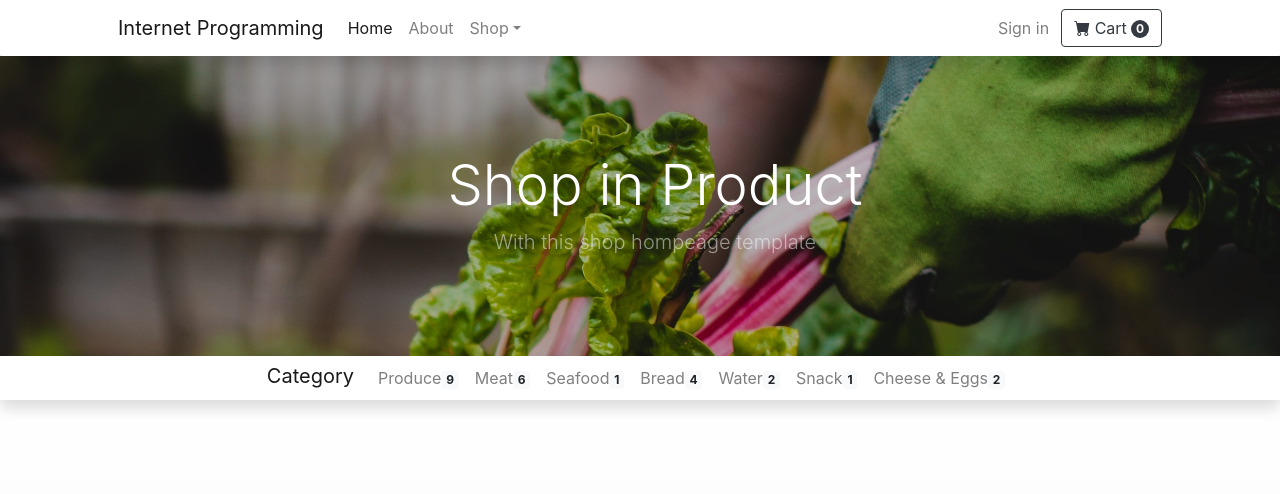
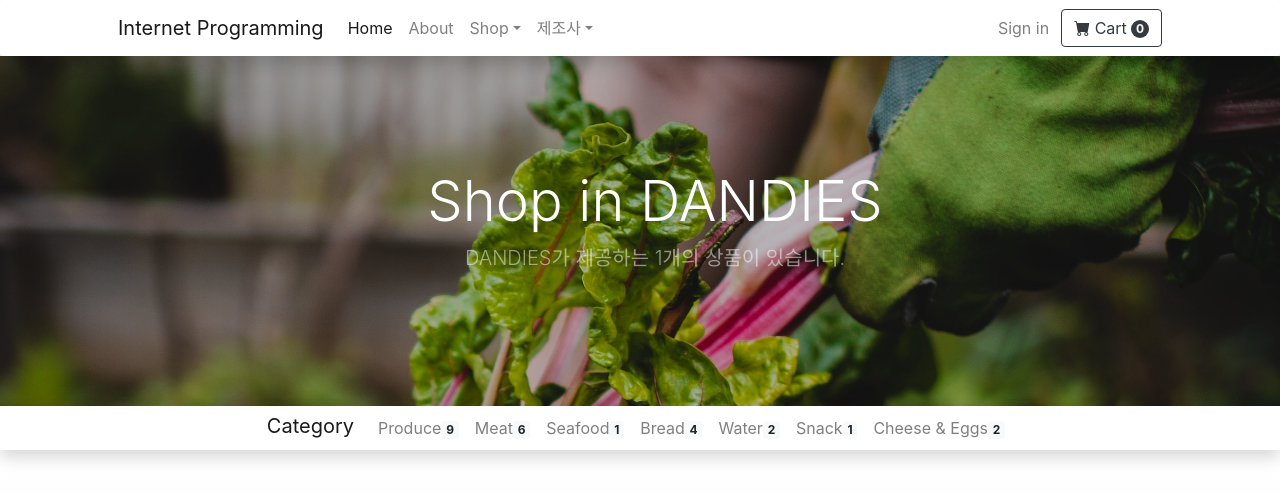
Before and after one commit to eujeenhan3/firstProject, a Django app: a page that uses product/templates/product/base.html in a window 1280 px wide. Shown: the top 494 px of the page. Run offline with Django 4.2, Linux system fonts and the light colour scheme; data comes from the database, SQL or seed files in the repository; both versions use the stored data as it was after the commit; some libraries are stand-ins or nearby versions.

Commit message:
navbar, header, footer, categorybar, company_card, product_list

```diff
--- a/product/admin.py
+++ b/product/admin.py
@@ -14,7 +14,6 @@ class CategoryAdmin(admin.ModelAdmin):
 
 admin.site.register(Category, CategoryAdmin)
 
-
 class TagAdmin(admin.ModelAdmin):
   prepopulated_fields = {'slug': ('name',)}
 
--- a/product/models.py
+++ b/product/models.py
@@ -37,10 +37,11 @@ class Category(models.Model):
 
 class Company(models.Model):
   name = models.CharField(max_length=50, unique=True)
-  address = models.CharField(max_length=50, unique=True)
+  slug = models.SlugField(max_length=200, unique=True, allow_unicode=True)
+  address = models.CharField(max_length=70)
   contact = models.CharField(max_length=50, unique=True)
-  slug = models.SlugField(max_length=200, unique=True, allow_unicode=True)
   company_image = models.ImageField(upload_to='product/company/images/%Y/%m/%d/', blank=True)
+  description = models.CharField(max_length=255, blank=True)
 
   def __str__(self):
     return self.name
--- a/product/templates/product/base.html
+++ b/product/templates/product/base.html
@@ -28,17 +28,18 @@
         <!-- Bootstrap core JS-->
         <script src="https://code.jquery.com/jquery-3.5.1.slim.min.js" integrity="sha384-DfXdz2htPH0lsSSs5nCTpuj/zy4C+OGpamoFVy38MVBnE+IbbVYUew+OrCXaRkfj" crossorigin="anonymous"></script>
         <script src="https://cdn.jsdelivr.net/npm/popper.js@1.16.1/dist/umd/popper.min.js" integrity="sha384-9/reFTGAW83EW2RDu2S0VKaIzap3H66lZH81PoYlFhbGU+6BZp6G7niu735Sk7lN" crossorigin="anonymous"></script>
-        <script src="https://cdn.jsdelivr.net/npm/bootstrap@4.5.3/dist/js/bootstrap.min.js" integrity="sha384-w1Q4orYjBQndcko6MimVbzY0tgp4pWB4lZ7lr30WKz0vr/aWKhXdBNmNb5D92v7s" crossorigin="anonymous"></script>
         <!-- Core theme JS-->
         <script src="{% static 'product/bootstrap-4.5.3-dist/js/bootstrap.bundle.min.js' %}"></script>
         <script>
             $(function () {
-                $('[data-toggle="popover"]').popover()
+                $('[data-toggle="popover"]').popover({
+                container: 'section'})
             })
         </script>
         <script>
             $('.popover-dismiss').popover({
                 trigger: 'focus'
+                container: 'section'
             })
         </script>
     </body>
--- /dev/null
+++ b/product/templates/product/company_card.html
@@ -0,0 +1,34 @@
+<div class="card mb-5">
+    <div class="card-body row align-items-center">
+        <div class="col-5 col-md-4 p-xs-3 p-sm-3 align-items-center">
+            {% if company.company_image %}
+            <img class="card-img mb-md-0 rounded" src="{{company.company_image.url}}" alt="{{company}}의 company_image"/>
+            {% else %}
+            <img class="card-img mb-md-0 rounded" src="https://dummyimage.com/200x200/bdbdbd/ffffff" alt="..." />
+            {% endif %}
+        </div>
+        <div class="col-7 col-md-8">
+            <h6><a href="{{product.category.get_absolute_url}}" class="text-reset text-decoration-none mb-0">
+                {{company.name|upper}}
+            </a></h6>
+            <div class="small mb-1"><a href="{{product.company.get_absolute_url}}" class="text-reset text-decoration-none">
+                {{company.address}}</a></div>
+            <h6 class="text-muted"><small><mark>{{company.contact}}</mark></small></h6>
+            <div class="fs-5">
+                <span class="d-none d-md-block">{{company.description}}</span>
+                <span class="d-md-none small">{{company.description | truncatechars:70 }}</span>
+            </div>
+            {% if product.tags.exists %}
+            <div class="mb-2">
+                <i class="fas fa-tag" style="color:#0d6efd"></i>
+                {% for t in product.tags.iterator %}
+                <span class="badge badge-pill badge-light">
+                    <a href="{{t.get_absolute_url}}">{{t}}</a>
+                </span>
+                {% endfor %}
+            </div>
+            {% endif %}
+        </div>
+    </div>
+</div>
+<div class="d-block m-3"><br></div>
--- a/product/templates/product/footer.html
+++ b/product/templates/product/footer.html
@@ -1,6 +1,10 @@
+{% load static %}
 <!-- Footer-->
-        <footer class="py-5 bg-dark">
-            <div class="container w-50 vertical-center">
+        <footer class="bg-img">
+            <img class="bg-img position-absolute" src="{% static 'product/image/footer_image.jpeg' %}"
+             style="width: 100%; height: 225px; object-fit: cover; object-position: 0 100%;">
+            <div class="pt-5 pt-1">
+            <div class="container w-50 w-xs-100 vertical-center">
                 <dl class="row text-white px-5">
                     <dt class="col-lg-5 pl-lg-5 col-sm-4">주소</dt>
                     <dd class="col-lg-7 col-sm-8">서울특별시 도봉구 쌍문1동 삼양로144길 33</dd>
@@ -8,6 +12,12 @@
                     <dd class="col-lg-7 col-sm-8">02-901-8000</dd>
                 </dl>
             </div>
-
-            <div class="container"><p class="m-0 text-center text-white">Copyright &copy; Your Website 2022</p></div>
+            <div class="d-none d-md-block w-100 vertical-center">
+                <dl class="row text-white px-5">
+                    <dt></dt>
+                    <dd class="mt-2 col text-center">Copyright &copy; 덕성여자대학교 인터넷프로그래밍 2022</dd>
+                </dl>
+            </div>
+<!--        <div class="container"><p class="m-0 text-center text-white">Copyright &copy; Your Website 2022</p></div>-->
+        </div>
         </footer>
--- a/product/templates/product/header.html
+++ b/product/templates/product/header.html
@@ -1,28 +1,30 @@
 {% load static %}
 <!-- Header-->
-        <header class="bg-image" style="height: 300px">
+        <header class="bg-image" style="height: 350px">
             <div class="container">
-            <div class="container mt-5 pt-5 text-center text-white position-absolute"
-            style="width: 100%; height: 300px">
-
+                <div class="container mt-5 pt-5 text-center text-white position-absolute"
+                style="width: 100%; height: 350px">
+                    <p></p>
                     {% if category %}
                     <h1 class="display-4 fw-bolder">Shop in {{category}}</h1>
-                    <p class="lead fw-normal text-white-50 mb-0">With this shop hompeage template</p>
-
+                    <p class="lead fw-normal text-white-50 mb-0">{{category}}에 포함된 상품들 입니다.</p>
                     {% elif popular_items.exists %}
                     <h1 class="display-4 fw-bolder">Shop in Popular Items</h1>
-                    <p class="lead fw-normal text-white-50 mb-0">With this shop hompeage template</p>
+                    <p class="lead fw-normal text-white-50 mb-0">Popular Items</p>
                     {% elif new_items.exists %}
                     <h1 class="display-4 fw-bolder">Shop in New Arrivals</h1>
-                    <p class="lead fw-normal text-white-50 mb-0">With this shop hompeage template</p>
+                    <p class="lead fw-normal text-white-50 mb-0">New Arrivals</p>
                     {% elif tag %}
                     <h1 class="display-4 fw-bolder">Shop in Tag</h1>
                     <p class="lead fw-normal text-white-50 mb-0">{{tag}} 태그와 관련된 상품들 입니다.</p>
+                    {% elif company %}
+                    <h1 class="display-4 fw-bolder">Shop in {{company}}</h1>
+                    <p class="lead fw-normal text-white-50 mb-0">{{company}}가 제공하는 {{company.product_set.count}}개의 상품이 있습니다.</p>
                     {% else %}
                     <h1 class="display-4 fw-bolder">Shop in Product</h1>
                     <p class="lead fw-normal text-white-50 mb-0">With this shop hompeage template</p>
                     {% endif %}
-            </div>
+                </div>
             </div>
             <img class="bg-image h-100" src="{% static 'product/image/header_image.jpeg' %}"
              style="width: 100%; object-fit: cover; object-position: 0 20%;">
--- a/product/templates/product/navbar.html
+++ b/product/templates/product/navbar.html
@@ -8,12 +8,20 @@
                         <li class="nav-item"><a class="nav-link active" aria-current="page" href="#!">Home</a></li>
                         <li class="nav-item"><a class="nav-link" href="#!">About</a></li>
                         <li class="nav-item dropdown">
-                            <a class="nav-link dropdown-toggle" href="#" id="navbarDropdown" role="button" data-toggle="dropdown" aria-expanded="false">Shop</a>
+                            <a class="nav-link dropdown-toggle" id="navbarDropdown" role="button" data-toggle="dropdown" aria-expanded="false">Shop</a>
                             <ul class="dropdown-menu" aria-labelledby="navbarDropdown">
                                 <li><a class="dropdown-item" href="/product/">All Products</a></li>
                                 <li><hr class="dropdown-divider" /></li>
                                 <li><a class="dropdown-item" href="/product/popular_items/">Popular Items</a></li>
                                 <li><a class="dropdown-item" href="/product/new_arrivals/">New Arrivals</a></li>
+                            </ul>
+                        </li>
+                        <li class="nav-item dropdown">
+                            <a class="nav-link dropdown-toggle" id="navbarDropdown2" role="button" data-toggle="dropdown" aria-expanded="false">제조사</a>
+                            <ul class="dropdown-menu" aria-labelledby="navbarDropdown2">
+                                {% for c in companies %}
+                                <li><a class="dropdown-item" href="{{c.get_absolute_url}}">{{c}}</a></li>
+                                {% endfor %}
                             </ul>
                         </li>
                     </ul>
--- a/product/templates/product/product_list.html
+++ b/product/templates/product/product_list.html
@@ -6,6 +6,9 @@
         <!-- Section-->
         <section class="py-5" style="background: linear-gradient(white, #efefef);">
             <div class="container px-4 px-lg-5 mt-5">
+                {% if company %}
+                {% include 'product/company_card.html' %}
+                {% endif %}
                 <div class="row gx-4 gx-lg-5 row-cols-2 row-cols-md-3 row-cols-xl-4 justify-content-center">
                     {% if product_list.exists %}
                     {% for p in product_list %}
--- a/product/templates/product/sidebar.html
+++ b/product/templates/product/sidebar.html
@@ -20,6 +20,7 @@
     </ul>
 </nav>
 </div>
+
 <div class="d-lg-none">
     <!-- CategoryNav -->
     <nav class="navbar navbar-light justify-content-center p-0 m-0 shadow bg-white">
@@ -42,7 +43,6 @@
             </a>
         </li>
         {% endif %}
-
     </ul>
     </div>
     </nav>
--- a/product/views.py
+++ b/product/views.py
@@ -12,29 +12,29 @@ class ProductDetail(DetailView):
     context['related_products_count'] = Product.objects.filter(category_id=self.object.category_id).count()-1
     context['categories'] = Category.objects.all()
     context['no_category_post_count'] = Product.objects.filter(category=None).count()
+    context['companies'] = Company.objects.all()
     return context
 
 class ProductList(ListView):
   model = Product
-  ordering = '-pk'
+  ordering = 'pk'
 
   def get_context_data(self, *, object_list=None, **kwargs):
     context = super(ProductList, self).get_context_data()
     context['categories'] = Category.objects.all()
     context['no_category_post_count'] = Product.objects.filter(category=None).count
+    context['companies'] = Company.objects.all()
     return context
 
 def new_items_page(request):
-  count = 6
   new_items = Product.objects.all().order_by('-pk')[0:4]
   return render(request, 'product/product_list.html', {
-    'count': count,
     'new_items': new_items,
     'categories': Category.objects.all()
   })
 
 def popular_items_page(request):
-  popular_items = Product.objects.filter(rating=5)
+  popular_items = Product.objects.filter(rating=5).order_by('-pk')
   return render(request, 'product/product_list.html', {
     'popular_items': popular_items,
     'categories': Category.objects.all()
@@ -43,10 +43,10 @@ def popular_items_page(request):
 def category_page(request, slug):
   if slug == 'no_category':
     category = 'etc'
-    product_list = Product.objects.filter(category=None)
+    product_list = Product.objects.filter(category=None).order_by('-pk')
   else:
     category = Category.objects.get(slug=slug)
-    product_list = Product.objects.filter(category=category)
+    product_list = Product.objects.filter(category=category).order_by('-pk')
   return render(request, 'product/product_list.html', {
     'category': category,
     'product_list': product_list,
@@ -56,16 +56,17 @@ def category_page(request, slug):
 
 def company_page(request, slug):
   company = Company.objects.get(slug=slug)
-  product_list = Product.objects.filter(company=company)
+  product_list = Product.objects.filter(company=company).order_by('-pk')
   return render(request, 'product/product_list.html', {
     'company': company,
     'product_list': product_list,
-    'categories': Category.objects.all()
+    'categories': Category.objects.all(),
+    'companies': Company.objects.all()
   })
 
 def tag_page(request, slug):
   tag = Tag.objects.get(slug=slug)
-  product_list = tag.product_set.all().filter(tags=tag)
+  product_list = tag.product_set.all().filter(tags=tag).order_by('-pk')
   return render(request, 'product/product_list.html', {
     'tag': tag,
     'product_list': product_list,
```
Also changed, not shown: db.sqlite3, product/static/product/image/footer_image.jpeg (added), 4 other files.
